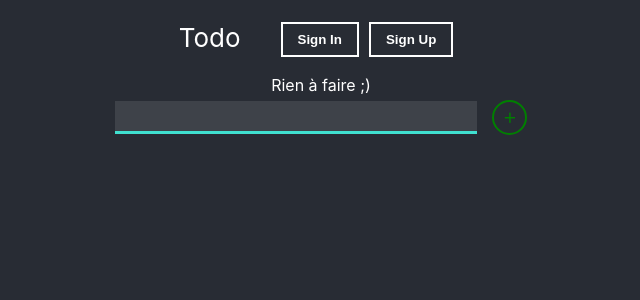
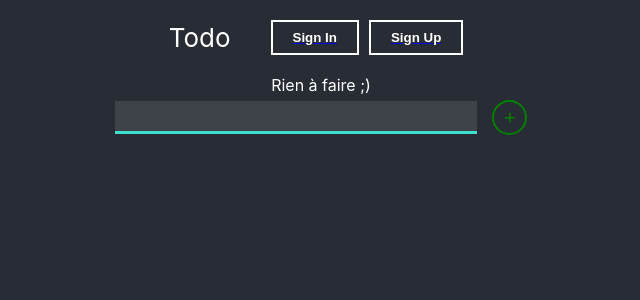
Before and after one commit to MathieuBouvet/reac-todo, a React (Create React App) app: page / in a window 1280 px wide. Shown: the top 300 px of the page, without its empty margins (319-959 px from the left). Built offline with nearby package versions, Linux system fonts and the light colour scheme.

Commit message:
Finnish spinner button

```diff
--- a/src/components/Button/Button.css
+++ b/src/components/Button/Button.css
@@ -1,6 +1,7 @@
 .button {
-  padding-left: 15px;
-  padding-right: 15px;
+  display: block;
+  padding-left: 20px;
+  padding-right: 20px;
   height: 35px;
   font-weight: bold;
   cursor: pointer;
--- a/src/components/SpinnerButton/Spinner.css
+++ b/src/components/SpinnerButton/Spinner.css
@@ -3,6 +3,9 @@
     transform: rotate(360deg);
   }
 }
-.button-spinner {
+.spinner {
   animation: rotate-spinner 1s linear infinite;
+  margin: 4px;
+  width: 12px;
+  height: 12px;
 }
--- a/src/components/SpinnerButton/Spinner.js
+++ b/src/components/SpinnerButton/Spinner.js
@@ -2,6 +2,6 @@ import React from "react";
 import { FaSpinner } from "react-icons/fa";
 import "./Spinner.css";
 
-const Spinner = () => <FaSpinner className="button-spinner" />;
+const Spinner = () => <FaSpinner className="spinner" />;
 
 export default Spinner;
--- /dev/null
+++ b/src/components/SpinnerButton/SpinnerButton.css
@@ -0,0 +1,5 @@
+.button-spinner {
+  display: flex;
+  align-items: center;
+  padding-left: 0;
+}
--- a/src/components/SpinnerButton/SpinnerButton.js
+++ b/src/components/SpinnerButton/SpinnerButton.js
@@ -1,9 +1,16 @@
 import React from "react";
 import Button from "../Button";
 import Spinner from "./Spinner";
+import "./SpinnerButton.css";
 
-const SpinnerButton = ({ spin, children, ...rest }) => (
-  <Button {...rest}>
+const SpinnerButton = ({ spin, children, className, ...rest }) => {
+  return (
+    <Button
+      className={`${className ? className : ""} ${
+        spin ? "button-spinner" : ""
+      }`}
+      {...rest}
+    >
       {
         <>
           {spin && <Spinner />}
@@ -12,5 +19,6 @@ const SpinnerButton = ({ spin, children, ...rest }) => (
       }
     </Button>
   );
+};
 
 export default SpinnerButton;
```
Lines whose indentation alone changed are shown as unchanged.
